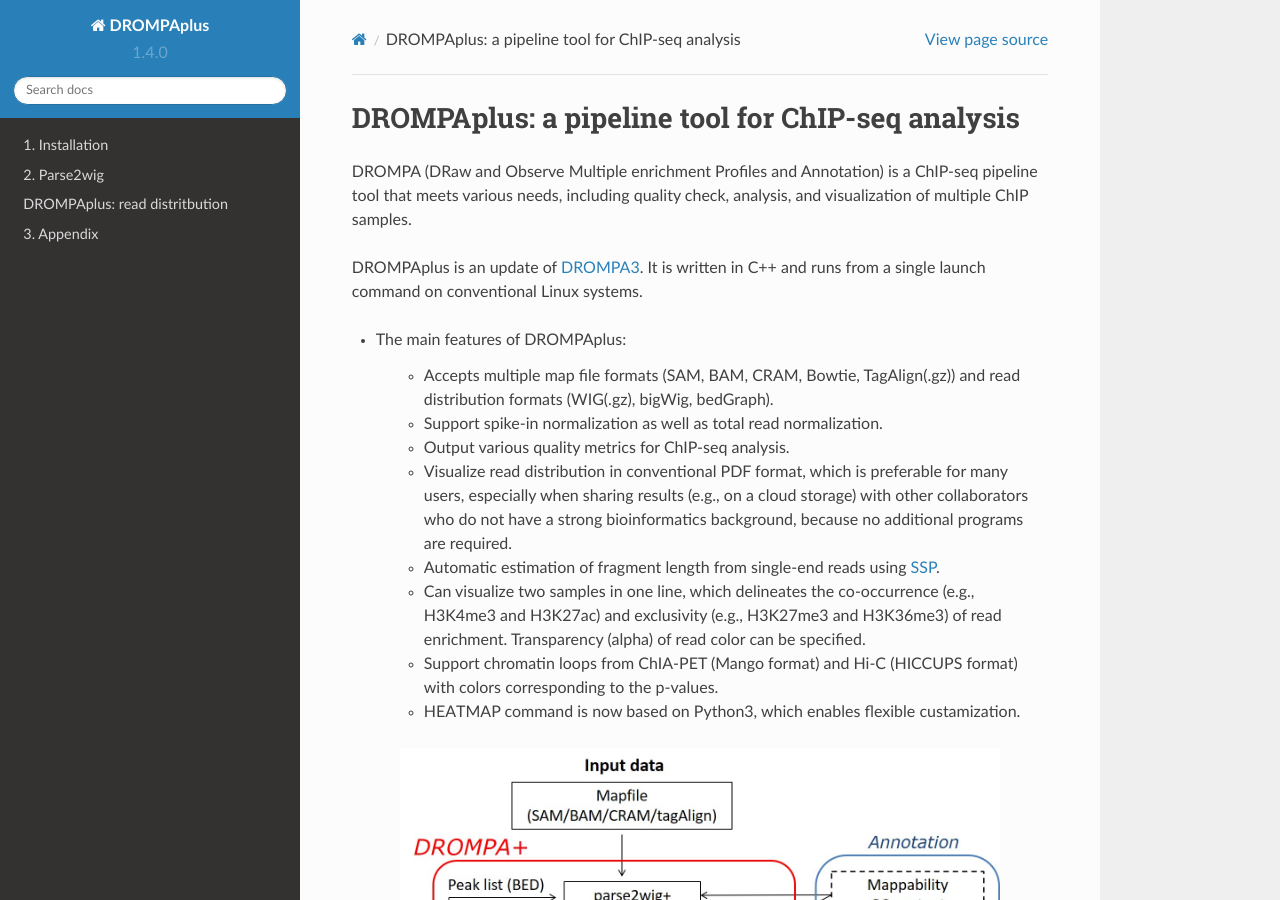
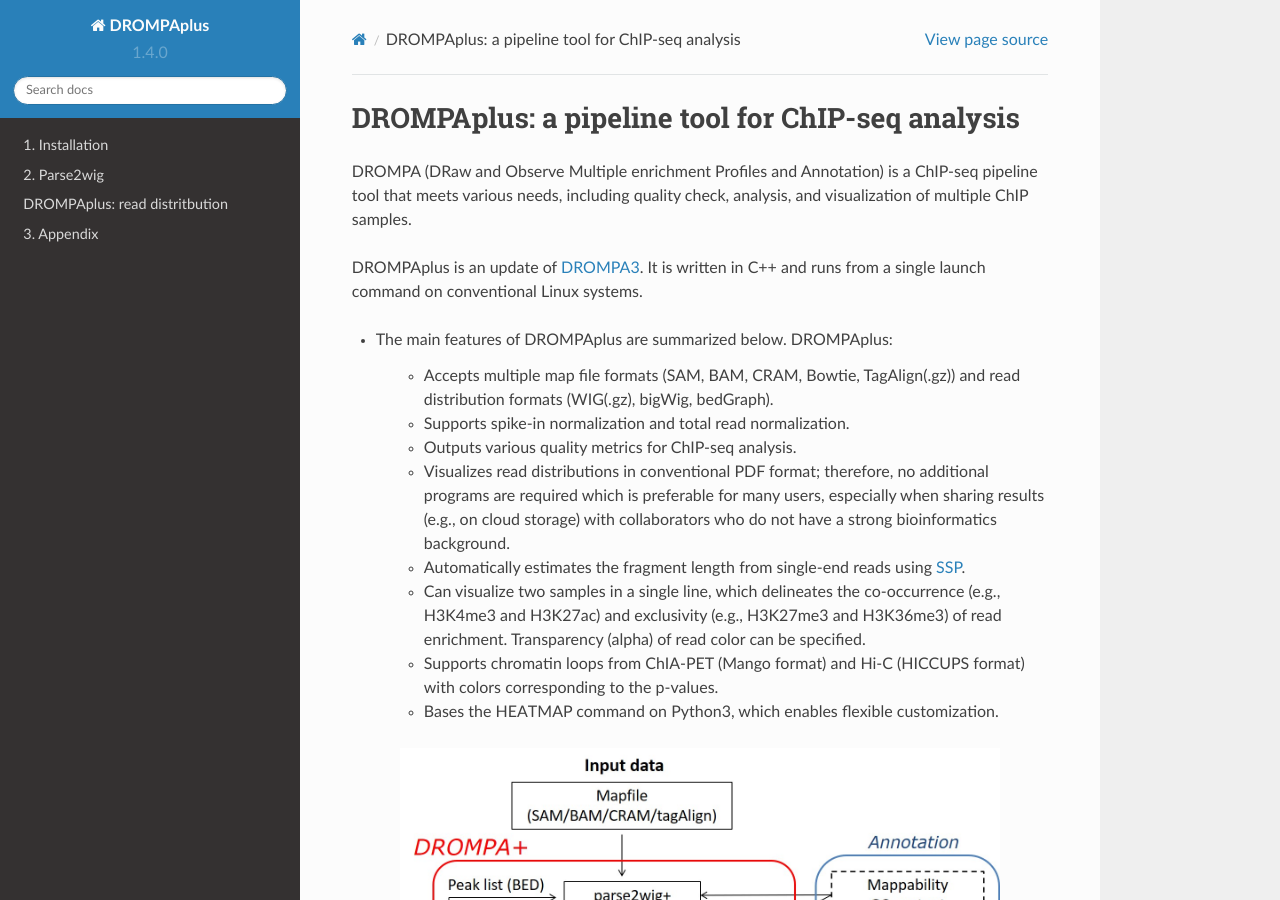
Before and after one commit to rnakato/DROMPAplus, a Sphinx documentation site: the page built from docs/index.rst, in a window 1280 px wide and 900 px high. Built offline with Sphinx 7.4.7 and the Read the Docs theme 2.0.0, drawn with Linux system fonts in a browser that asks for light colours.

Commit message:
modify manual

```diff
--- a/docs/conf.py
+++ b/docs/conf.py
@@ -58,6 +58,8 @@ author = 'Ryuichiro Nakato'
 version = '1.4.0'
 # The full version, including alpha/beta/rc tags.
 release = '1.4.0'
+
+numfig = True
 
 # The language for content autogenerated by Sphinx. Refer to documentation
 # for a list of supported languages.
--- a/docs/index.rst
+++ b/docs/index.rst
@@ -6,16 +6,16 @@ DROMPA (DRaw and Observe Multiple enrichment Profiles and Annotation) is a ChIP-
 
 DROMPAplus is an update of `DROMPA3 <https://github.com/rnakato/DROMPA3>`_. It is written in C++ and runs from a single launch command on conventional Linux systems.
 
-* The main features of DROMPAplus:
+* The main features of DROMPAplus are summarized below. DROMPAplus:
 
-    * Accepts multiple map file formats (SAM, BAM, CRAM, Bowtie, TagAlign(.gz)) and read distribution formats (WIG(.gz), bigWig,  bedGraph).
-    * Support spike-in normalization as well as total read normalization.
-    * Output various quality metrics for ChIP-seq analysis.
-    * Visualize read distribution in conventional PDF format, which is preferable for many users, especially when sharing results (e.g., on a cloud storage) with other collaborators who do not have a strong bioinformatics background, because no additional programs are required.
-    * Automatic estimation of fragment length from single-end reads using `SSP <https://github.com/rnakato/SSP>`_.
-    * Can visualize two samples in one line, which delineates the co-occurrence (e.g., H3K4me3 and H3K27ac) and exclusivity (e.g., H3K27me3 and H3K36me3) of read enrichment. Transparency (alpha) of read color can be specified.
-    * Support chromatin loops from ChIA-PET (Mango format) and Hi-C (HICCUPS format) with colors corresponding to the p-values.
-    * HEATMAP command is now based on Python3, which enables flexible custamization.
+    * Accepts multiple map file formats (SAM, BAM, CRAM, Bowtie, TagAlign(.gz)) and read distribution formats (WIG(.gz), bigWig, bedGraph).
+    * Supports spike-in normalization and total read normalization.
+    * Outputs various quality metrics for ChIP-seq analysis.
+    * Visualizes read distributions in conventional PDF format; therefore, no additional programs are required which is preferable for many users, especially when sharing results (e.g., on cloud storage) with collaborators who do not have a strong bioinformatics background.
+    * Automatically estimates the fragment length from single-end reads using `SSP <https://github.com/rnakato/SSP>`_.
+    * Can visualize two samples in a single line, which delineates the co-occurrence (e.g., H3K4me3 and H3K27ac) and exclusivity (e.g., H3K27me3 and H3K36me3) of read enrichment. Transparency (alpha) of read color can be specified.
+    * Supports chromatin loops from ChIA-PET (Mango format) and Hi-C (HICCUPS format) with colors corresponding to the p-values.
+    * Bases the HEATMAP command on Python3, which enables flexible customization.
 
 .. image:: img/workflow.jpg
    :width: 600px
```
